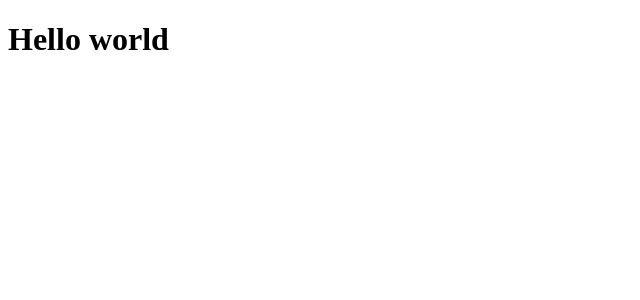
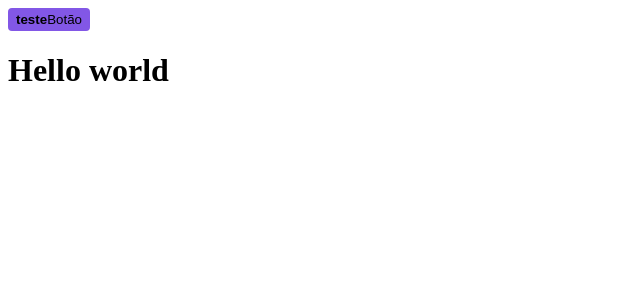
Before and after one commit to Venturajunior/ignite-shop, a Next.js app: page / in a window 1280 px wide. Shown: the top 300 px of the page, without its empty margins (0-640 px from the left). Built offline with nearby package versions, Linux system fonts and the light colour scheme.

Commit message:
Install and configure Stitches library

```diff
--- a/package.json
+++ b/package.json
@@ -9,6 +9,7 @@
     "lint": "next lint"
   },
   "dependencies": {
+    "@stitches/react": "^1.2.8",
     "@types/node": "18.15.3",
     "@types/react": "18.0.28",
     "@types/react-dom": "18.0.11",
--- a/src/pages/_document.tsx
+++ b/src/pages/_document.tsx
@@ -1,3 +1,4 @@
+import { getCssText } from '../styles'
 import { Head, Html, Main, NextScript } from 'next/document'
 
 export default function Document() {
@@ -5,11 +6,20 @@
     <Html>
       <Head>
         <link rel="preconnect" href="https://fonts.googleapis.com" />
-        <link rel="preconnect" href="https://fonts.gstatic.com" crossOrigin="anonymous" />
+        <link
+          rel="preconnect"
+          href="https://fonts.gstatic.com"
+          crossOrigin="anonymous"
+        />
         <link
           href="https://fonts.googleapis.com/css2?family=Roboto+Mono:wght@700&family=Roboto:wght@400;700&display=swap"
           rel="stylesheet"
         ></link>
+
+        <style
+          id="stitches"
+          dangerouslySetInnerHTML={{ __html: getCssText() }}
+        />
       </Head>
       <body>
         <Main />
--- a/src/pages/index.tsx
+++ b/src/pages/index.tsx
@@ -1,3 +1,28 @@
+import { styled } from '../styles'
+
+const Button = styled('button', {
+  backgroundColor: '$rocketseat',
+  borderRadius: 4,
+  border: 0,
+  padding: '4px 8px',
+
+  span: {
+    fontWeight: 'bold',
+  },
+
+  '&:hover': {
+    filter: 'brightness(1.2)',
+  },
+})
+
 export default function Home() {
-  return <h1>Hello world</h1>
+  return (
+    <>
+      <Button>
+        <span>teste</span>
+        Botão
+      </Button>
+      <h1>Hello world</h1>
+    </>
+  )
 }
--- /dev/null
+++ b/src/styles/index.ts
@@ -0,0 +1,18 @@
+import { createStitches } from '@stitches/react'
+
+export const {
+  config,
+  theme,
+  createTheme,
+  css,
+  getCssText,
+  globalCss,
+  keyframes,
+  styled,
+} = createStitches({
+  theme: {
+    colors: {
+      rocketseat: '#8257e6',
+    },
+  },
+})
```
Also changed, not shown: .eslintrc.json, 1 other file (tests, documents, lock files or other folders).
